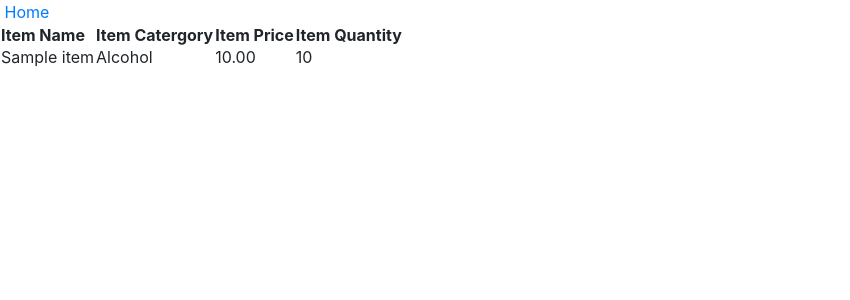
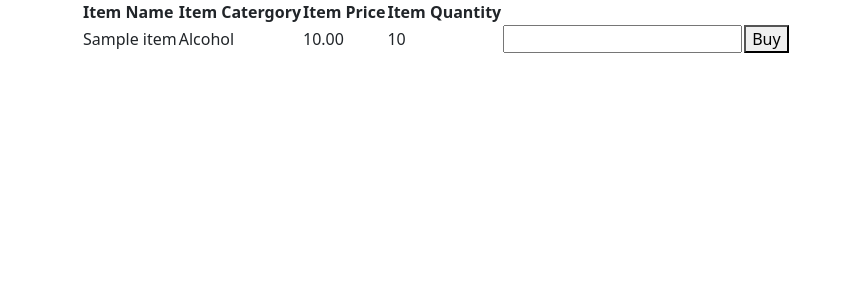
Before and after one commit to Matchyman/CodeRepo, a Django app: page /shop in a window 1280 px wide. Shown: the top 300 px of the page, without its empty margins (0-850 px from the left). Run offline with Django 3.2, Linux system fonts and the light colour scheme; tables that the repository leaves empty hold one stand-in row (values such as "Sample post"); some libraries are stand-ins or nearby versions.

Commit message:
Small changes

```diff
--- a/InvControlSystem/myProjects/invSystem/templates/base.html
+++ b/InvControlSystem/myProjects/invSystem/templates/base.html
@@ -2,35 +2,28 @@
 <!DOCTYPE <!DOCTYPE html>
 
 <html>
+
 <head>
     <meta charset="utf-8">
     <meta http-equiv="X-UA-Compatible" content="IE=edge">
+    <meta name="viewport" content="width=device-width, initial-scale=1">
 
     <title>
-            {%block title%}  {% endblock %}
+        {%block title%} {% endblock %}
     </title>
     <meta name="description" content="">
     <meta name="viewport" content="width=device-width, initial-scale=1">
     <link rel="stylesheet" href="{% static 'base.css'%}" type="text/css">
-        <link rel="stylesheet" href="https://stackpath.bootstrapcdn.com/bootstrap/4.1.3/css/bootstrap.min.css" integrity="sha384-MCw98/SFnGE8fJT3GXwEOngsV7Zt27NXFoaoApmYm81iuXoPkFOJwJ8ERdknLPMO" crossorigin="anonymous">
+    <link href="https://cdn.jsdelivr.net/npm/bootstrap@5.0.1/dist/css/bootstrap.min.css" rel="stylesheet" integrity="sha384-+0n0xVW2eSR5OomGNYDnhzAbDsOXxcvSN1TPprVMTNDbiYZCxYbOOl7+AMvyTG2x" crossorigin="anonymous">
 </head>
+
 <body>
-        <div class="header">
-            <img src="" alt="">
-            <a href="/"> Home </a>
-        </div>
-        <div class="overlay">
-            <div class="callToAction">
-            </div>
-        </div>
-        <div class="content">
-            <div class="angle">
-                {% block content %}
-                {% endblock %}
-            </div>
+    <div class="container">
+
+        {% block content %} {% endblock %}
     </div>
 
 
-        <script src="" async defer></script>
-    </body>
+    <script src="https://cdn.jsdelivr.net/npm/bootstrap@5.0.1/dist/js/bootstrap.bundle.min.js" integrity="sha384-gtEjrD/SeCtmISkJkNUaaKMoLD0//ElJ19smozuHV6z3Iehds+3Ulb9Bn9Plx0x4" crossorigin="anonymous"></script>
+
 </html>
--- a/InvControlSystem/myProjects/invSystem/templates/customer_interface.html
+++ b/InvControlSystem/myProjects/invSystem/templates/customer_interface.html
@@ -1,9 +1,4 @@
-{% extends 'base.html' %}
-
-{% block title %} Customer Interface{% endblock %}
-
-
-{% block content%}
+{% extends 'base.html' %} {% block title %} Customer Interface{% endblock %} {% block content%}
 
 <table>
     <thead>
@@ -12,18 +7,19 @@
         <th> Item Price </th>
         <th> Item Quantity </th>
     </thead>
-
+    {% for i in items %}
     <tbody>
-    {% for i in items %}
-    <td> {{i.item_name}} </td>
-    <td> {{i.item_catergories}}
+        <form name="purchaseForm" method="POST">
+            {% csrf_token %}
+            <td> <input type="text" name="item_name" value={{i.item_name}} hidden=t rue> {{i.item_name}} </td>
+            <td> {{i.item_catergories}} </td>
             <td> {{i.item_price}} </td>
             <td> {{i.item_quantity}} </td>
-
+            <td> <input type="number" name="amount"> </td>
+            <td> <button type="button "> Buy</button> </td>
+        </form>
+    </tbody>
     {% endfor %}
-
-    </tbody>
-
 </table>
 
 {%endblock%}
--- a/InvControlSystem/myProjects/invSystem/templates/login.html
+++ b/InvControlSystem/myProjects/invSystem/templates/login.html
@@ -4,7 +4,7 @@
 {% load crispy_forms_tags %}
 {% block content %}
 
-    <div id="login-form" style="width: fit-content; transform: rotate(0deg); text-align: center; padding: 200px 45% 0 45%">
+    <div id="login-form">
             <h3>Login</h3>
 
             <div >
--- a/InvControlSystem/myProjects/invSystem/views.py
+++ b/InvControlSystem/myProjects/invSystem/views.py
@@ -8,7 +8,6 @@ def index(request):
 
 #Login Page Logic
 def loginPageRender(request):
-
     if request.method == "POST":
         form = LoginForm(request.POST)
         if form.is_valid():
@@ -30,6 +29,10 @@ def loginPageRender(request):
     return render(request, 'login.html', {'form':form})
 
 def customerInterfaceRender(request):
+    if request.method == "POST":
+        pass
+
+
     items = Item.objects.all();
     return render(request,'customer_interface.html', {'items': items})
 
```
Also changed, not shown: InvControlSystem/myProjects/assets/base.css (added), 1 other file. Lines whose indentation alone changed are shown as unchanged.
